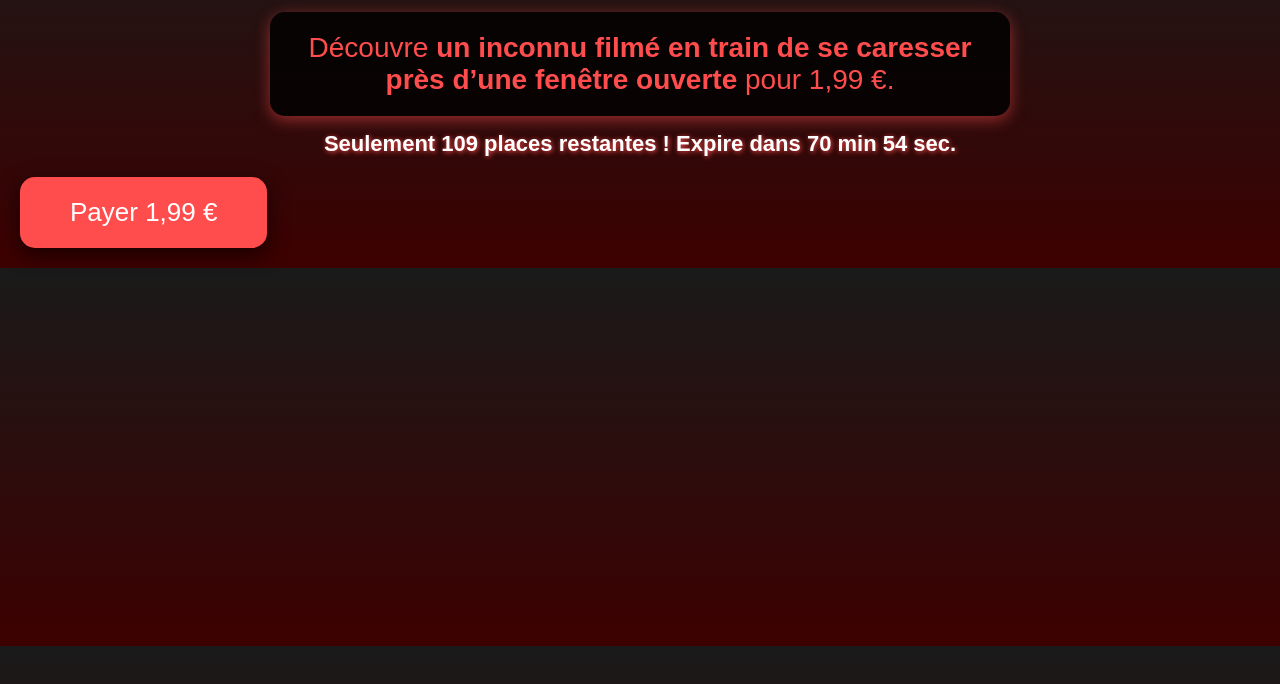
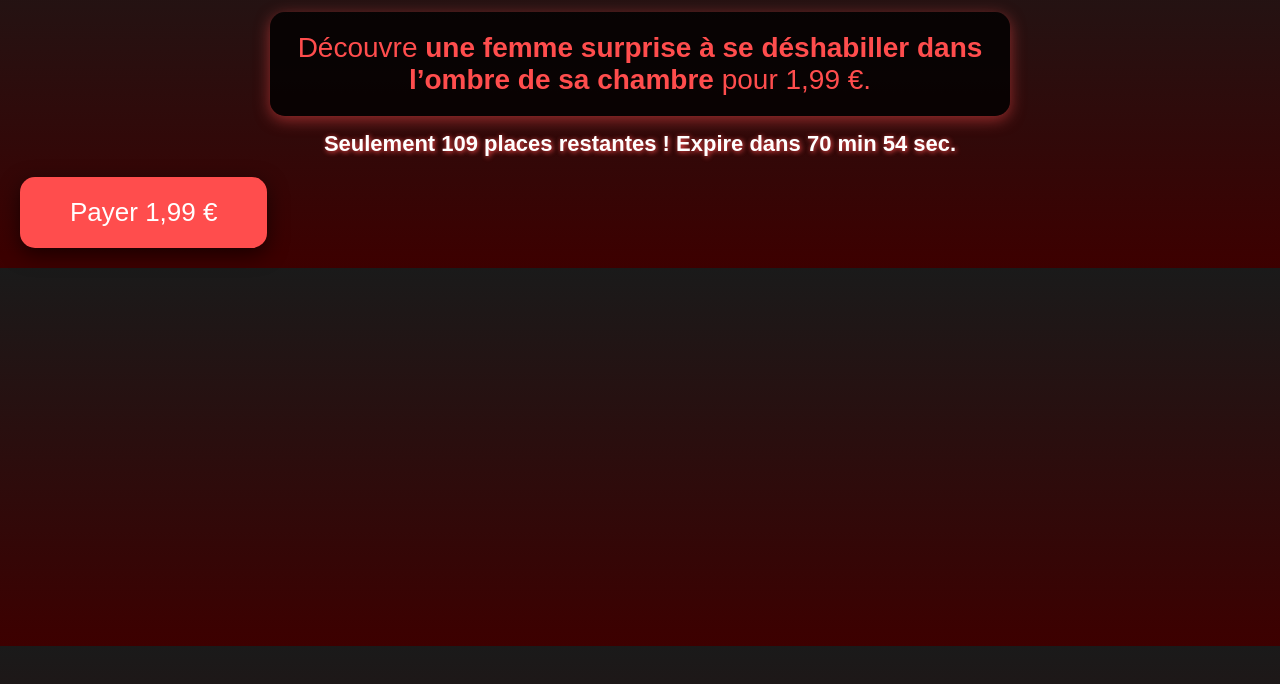
Before and after one commit to bengord9/RealLifeMoments, a plain HTML site: page index.html in a window 1280 px wide. Shown: the part 110-794 px from the top of the page. Drawn offline with Linux system fonts and the light colour scheme.

Commit message:
Update index.html

```diff
--- a/index.html
+++ b/index.html
@@ -116,10 +116,7 @@
     function hookUser() {
       let moments = [
         "une femme surprise à se déshabiller dans l’ombre de sa chambre",
-        "un inconnu filmé en train de se caresser près d’une fenêtre ouverte",
-        "un couple capturé en plein baiser fiévreux dans une voiture",
         "une silhouette saisie en train de gémir sous une douche brûlante",
-        "une femme surprise à se déshabiller dans l’ombre de sa chambre"
       ];
       let moment = moments[Math.floor(Math.random() * moments.length)];
       let spotsLeft = Math.floor(Math.random() * 200) + 100; // 100-300 places
```
